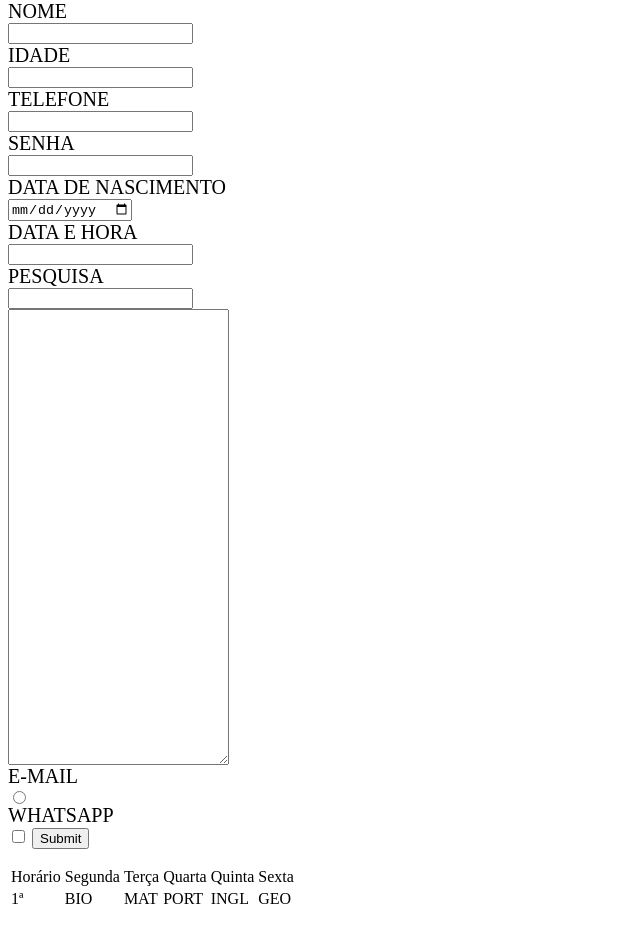
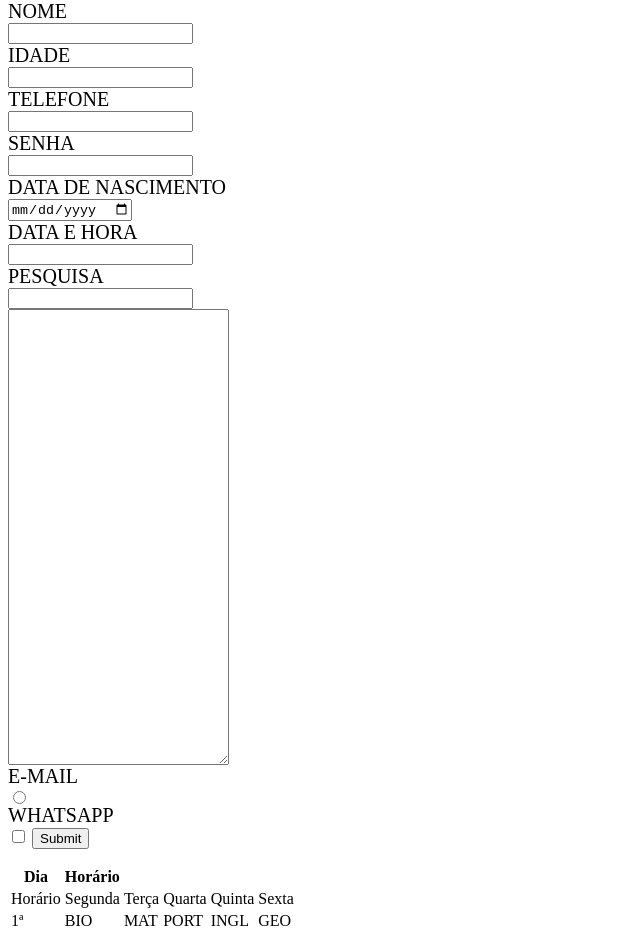
Before and after one commit to matheus899/formulario, a plain HTML site: page index.html in a window 1280 px wide. Shown: the part 66-1007 px from the top of the page, without its empty margins (0-640 px from the left). Before the commit the page ends 985 px from the top, so only its background shows below. Drawn offline with Linux system fonts and the light colour scheme.

Commit message:
Update index.html

```diff
--- a/index.html
+++ b/index.html
@@ -63,6 +63,18 @@
                                                             <td>INGL</td>
 
                                                             <td>GEO</td>
+                                <thead>
+
+<tr>
+
+<th>Dia</th>
+
+<th>Horário</th>
+
+</tr>
+
+</thead>
+
 
 
 
```
